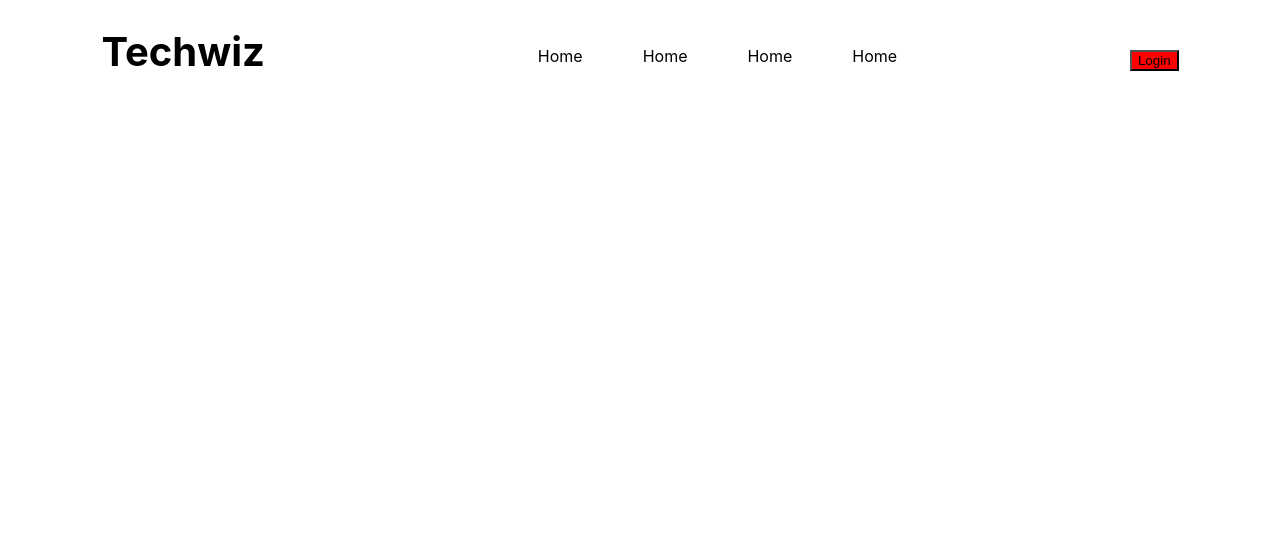
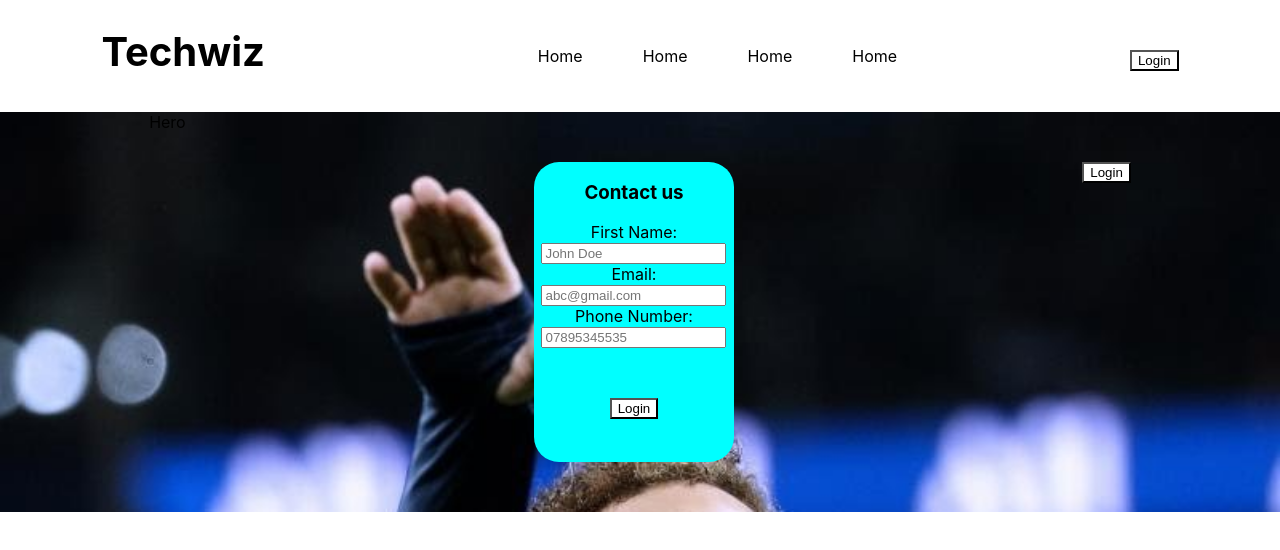
Before and after one commit to merufrancis/my_react_website, a React (Create React App) app: page / in a window 1280 px wide. Shown: the top 550 px of the page. Built offline with nearby package versions, Linux system fonts and the light colour scheme.

Commit message:
Add Hero section

```diff
--- a/src/App.css
+++ b/src/App.css
@@ -2,37 +2,20 @@
   text-align: center;
 }
 
-.App-logo {
-  height: 40vmin;
-  pointer-events: none;
+.hero {
+  height: 400px;
+  background-color: aqua;
+  background-image: url("../neymar.jpg");
+  background-size: cover;
+  display: flex;
+  flex-direction: row;
+  justify-content: space-around;
 }
-
-@media (prefers-reduced-motion: no-preference) {
-  .App-logo {
-    animation: App-logo-spin infinite 20s linear;
-  }
+.card {
+  height: 300px;
+  width: 200px;
+  background-image: none;
+  background-color: aqua;
+  margin: 50px;
+  border-radius: 25px;
 }
-
-.App-header {
-  background-color: #282c34;
-  min-height: 100vh;
-  display: flex;
-  flex-direction: column;
-  align-items: center;
-  justify-content: center;
-  font-size: calc(10px + 2vmin);
-  color: white;
-}
-
-.App-link {
-  color: #61dafb;
-}
-
-@keyframes App-logo-spin {
-  from {
-    transform: rotate(0deg);
-  }
-  to {
-    transform: rotate(360deg);
-  }
-}
--- a/src/App.js
+++ b/src/App.js
@@ -1,11 +1,13 @@
-import logo from './logo.svg';
+import BrowserRouter from 'react-dom'
 import './App.css';
 import Navbar from './components/Navbar';
+import Hero from './components/Hero';
 
 function App() {
   return (
     <div className="App">
      <Navbar />
+     <Hero />
     </div>
   );
 }
--- /dev/null
+++ b/src/components/Hero.js
@@ -0,0 +1,22 @@
+import React from 'react'
+import Button from './Button'
+
+const Hero = () => {
+  return (
+    <div className='hero'>Hero
+    <div className='card'>
+      <h3>Contact us</h3>
+      <label>First Name:</label>
+      <input type="text" placeholder='John Doe'></input>
+      <label>Email:</label>
+      <input type="text" placeholder='abc@gmail.com'></input>
+      <label>Phone Number:</label>
+      <input type="number" placeholder='07895345535'></input>
+      <Button style="background-color: blue;" />
+    </div>
+    <Button />
+    </div>
+  )
+}
+
+export default Hero
--- a/src/components/Navbar.css
+++ b/src/components/Navbar.css
@@ -14,6 +14,7 @@ h1 {
 li {
     list-style-type: none;
     padding: 30px;
+    cursor: pointer;
 }
 
 li:hover {
@@ -21,6 +22,6 @@ li:hover {
 }
 
 button {
-    background-color: red;
+    background-color: white;
     margin-top: 50px;
 }
```
Also changed, not shown: neymar.jpg (added).
